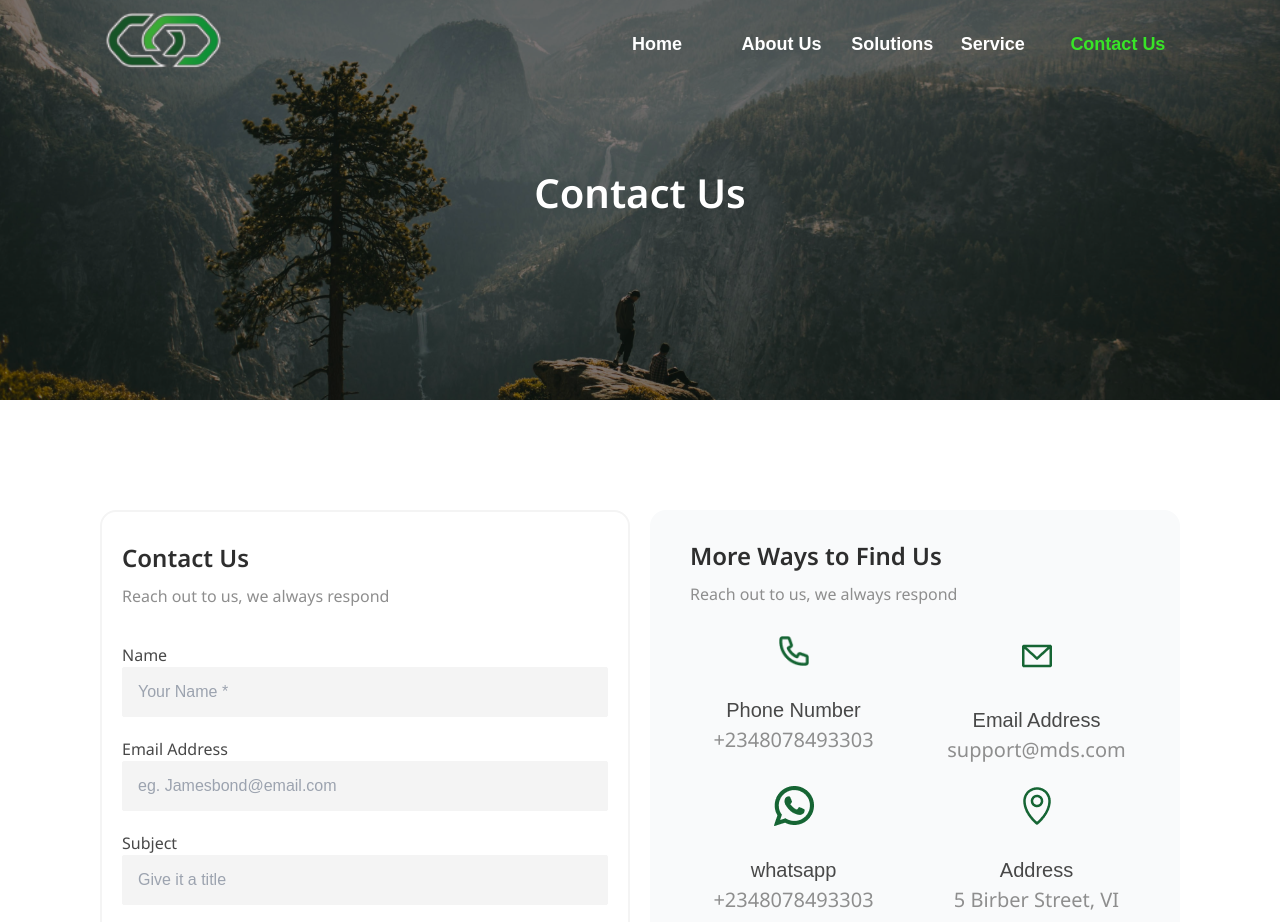
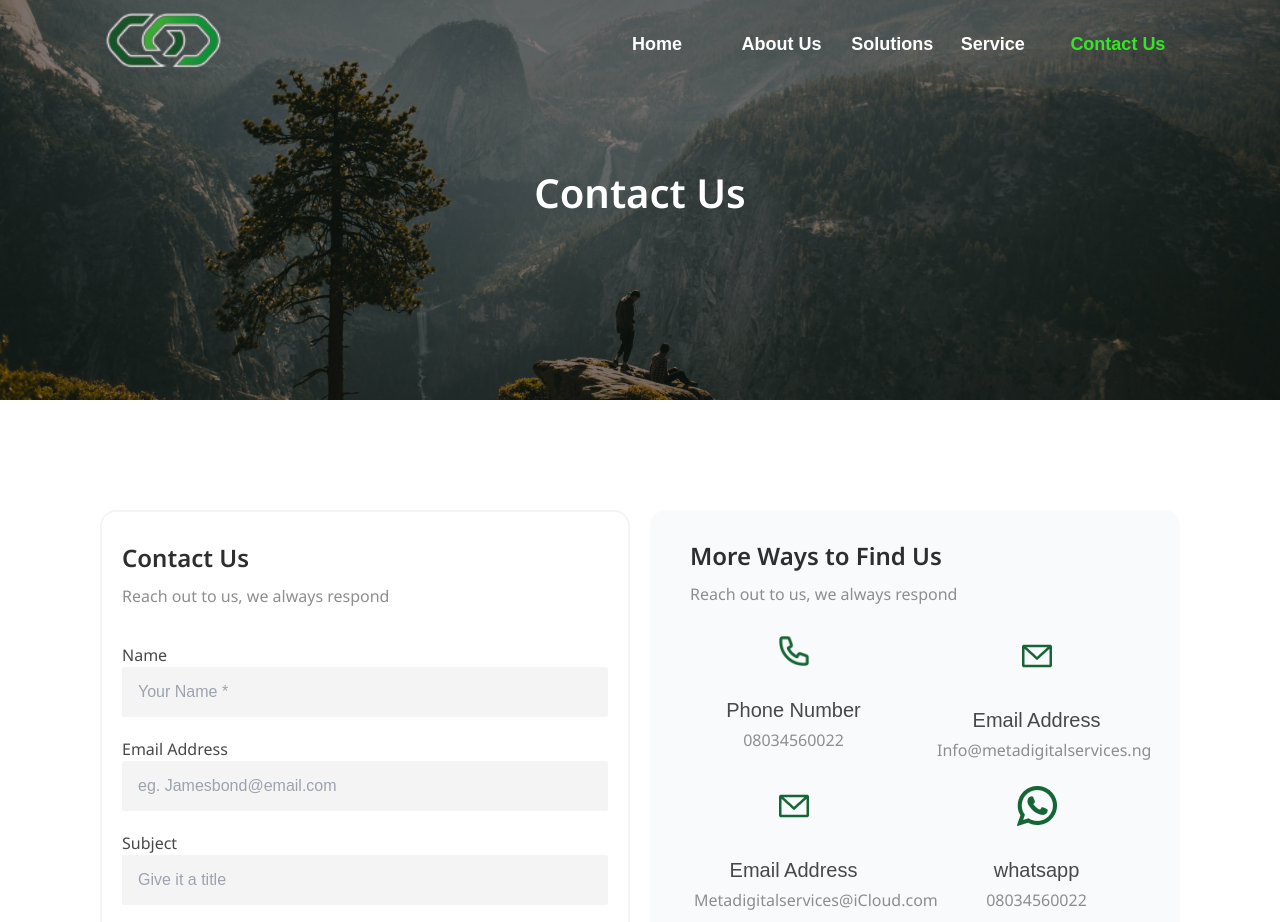
Before and after one commit to 4c10df/meta-digitals-service-new-, a website: page public/contact.html in a window 1280 px wide. Shown: the top 922 px of the page. Drawn offline with nearby package versions, Linux system fonts and the light colour scheme.

Commit message:
updating site layout

```diff
--- a/public/contact.html
+++ b/public/contact.html
@@ -147,8 +147,8 @@
                                             </span>
                                             <div data-aos="fade-up" data-aos-duration="3000" data-aos-anchor-placement="top-bottom">
                                                 <i class="font-medium text-[20px] leading-[28px] mb-[20px] text-[#484848]">Phone Number</i>
-                                                <p class=" text-[20px] leading-[32px] text-[#8E8E8E]">
-                                                    +2348078493303
+                                                <p class=" text-[16px] leading-[32px] text-[#8E8E8E]">
+                                                    08034560022
                                                 </p>
                                             </div>
                                         </a>
@@ -161,8 +161,23 @@
                                             </span>
                                             <div data-aos="fade-up" data-aos-duration="3000" data-aos-anchor-placement="top-bottom">
                                                 <i class="font-medium text-[20px] leading-[28px] mb-[20px] text-[#484848]">Email Address</i>
-                                                <p class=" text-[20px] leading-[32px] text-[#8E8E8E]">
-                                                    support@mds.com
+                                                <p class=" text-[16px] leading-[32px] text-[#8E8E8E]">
+                                                    Info@metadigitalservices.ng
+                                                </p>
+                                            </div>
+                                        </a>
+                                    </div>
+
+                                    <div class="text-center w-full px-3">
+                                        <a href="#" class="cursor-pointer">
+                                            <span data-aos="fade-up" data-aos-duration="3000" data-aos-anchor-placement="top-bottom"
+                                                class="flex justify-center items-center w-full mb-[30px] ">
+                                                <img class="h-[40px] w-[40px] object-cover" src="image/mail.png" alt="">
+                                            </span>
+                                            <div data-aos="fade-up" data-aos-duration="3000" data-aos-anchor-placement="top-bottom">
+                                                <i class="font-medium text-[20px] leading-[28px] mb-[20px] text-[#484848]">Email Address</i>
+                                                <p class=" text-[16px] leading-[32px] text-[#8E8E8E]">
+                                                    Metadigitalservices@iCloud.com
                                                 </p>
                                             </div>
                                         </a>
@@ -175,14 +190,14 @@
                                             </span>
                                             <div data-aos="fade-up" data-aos-duration="3000" data-aos-anchor-placement="top-bottom">
                                                 <i class="font-medium text-[20px] leading-[28px] mb-[20px] text-[#484848]">whatsapp</i>
-                                                <p class=" text-[20px] leading-[32px] text-[#8E8E8E]">
-                                                    +2348078493303
+                                                <p class=" text-[16px] leading-[32px] text-[#8E8E8E]">
+                                                    08034560022
                                                 </p>
                                             </div>
                                         </a>
                                     </div>
 
-                                    <div class="text-center w-full px-3">
+                                    <!-- <div class="text-center w-full px-3">
                                         <a href="#" class="cursor-pointer">
                                             <span data-aos="fade-up" data-aos-duration="3000" data-aos-anchor-placement="top-bottom" class="flex justify-center items-center w-full mb-[30px] ">
                                                 <img class="h-[40px] w-[40px] object-cover" src="image/address-location-map-svgrepo-com.png" alt="">
@@ -194,7 +209,7 @@
                                                 </p>
                                             </div>
                                         </a>
-                                    </div>
+                                    </div> -->
 
                                 </div>
 
@@ -278,7 +293,7 @@
                                             class="font-bold not-italic font-Familjen  text-[24px] leading-[32px] text-[#484848] mb-[10px]">Contact
                                             Us</i>
                                     </li>
-                                    <li>
+                                    <!-- <li>
                                         <span class="flex items-center cursor-pointer text-left mb-[10px]">
                                             <i
                                                 class="fa-solid fa-location-dot pr-[5px] hover:text-[#166534] transition-all duration-300 ease-in-out"></i>
@@ -287,7 +302,7 @@
                                                 5 Birber Street, VI
                                             </i>
                                         </span>
-                                    </li>
+                                    </li> -->
                                     <li>
                                         <a href="tel:+2348078493303"
                                             class="flex items-center cursor-pointer text-left mb-[10px]">
```
Also changed, not shown: public/about.html (+6 -5 lines), public/index.html (+4 -4 lines), public/service.html (+2 -2 lines), public/solution.html (+2 -2 lines), public/output.css.
